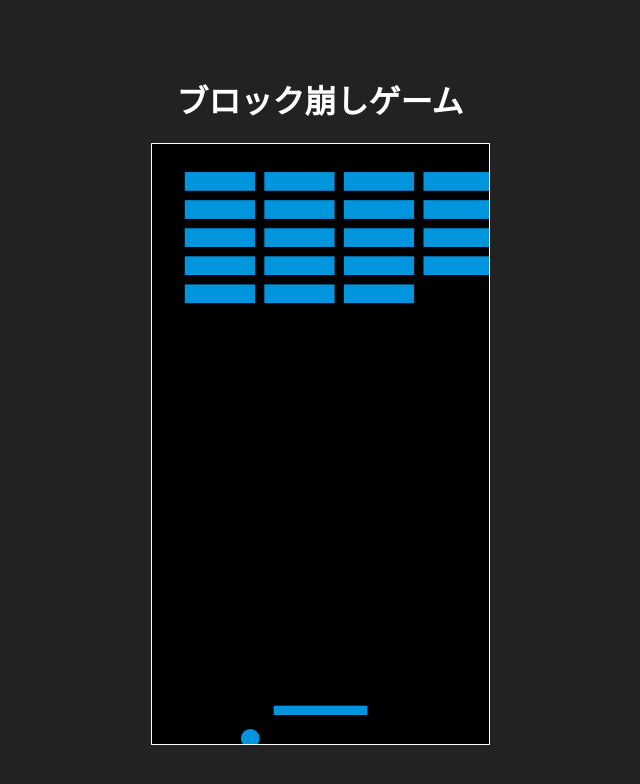
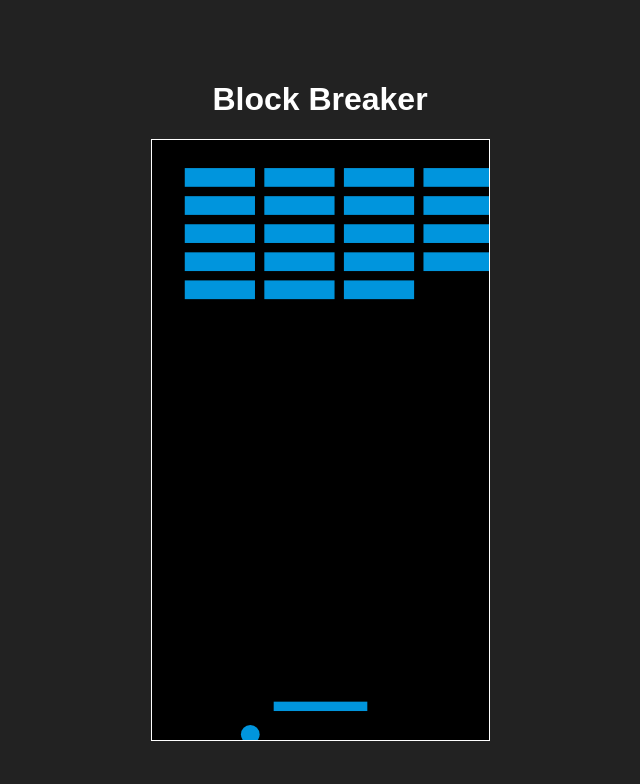
Before and after one commit to JunyaUnityDev/block-breaker-game, a plain HTML site: page index.html in a window 1280 px wide. Shown: the whole page, without its empty margins (320-960 px from the left). Drawn offline with Linux system fonts and the light colour scheme.

Commit message:
Update index.html

```diff
--- a/index.html
+++ b/index.html
@@ -3,11 +3,11 @@
 <head>
   <meta charset="UTF-8">
   <meta name="viewport" content="width=device-width, initial-scale=1.0">
-  <title>ブロック崩しゲーム</title>
+  <title>Block Breaker</title>
   <link rel="stylesheet" href="style.css">
 </head>
 <body>
-  <h1>ブロック崩しゲーム</h1>
+  <h1>Block Breaker</h1>
   <canvas id="gameCanvas"></canvas>
   <script src="script.js"></script>
 </body>
```
